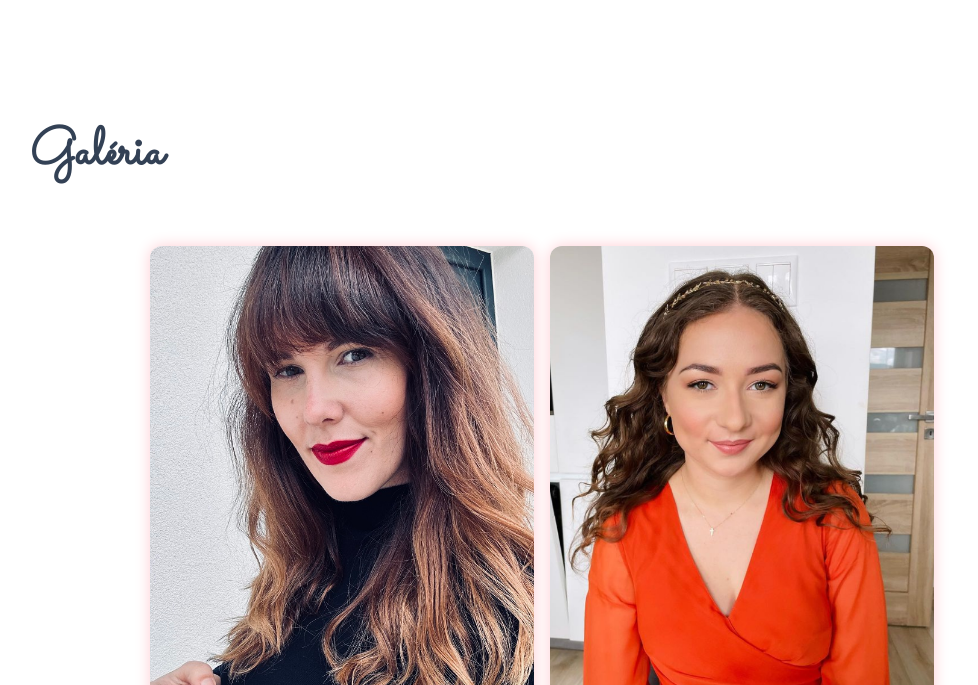
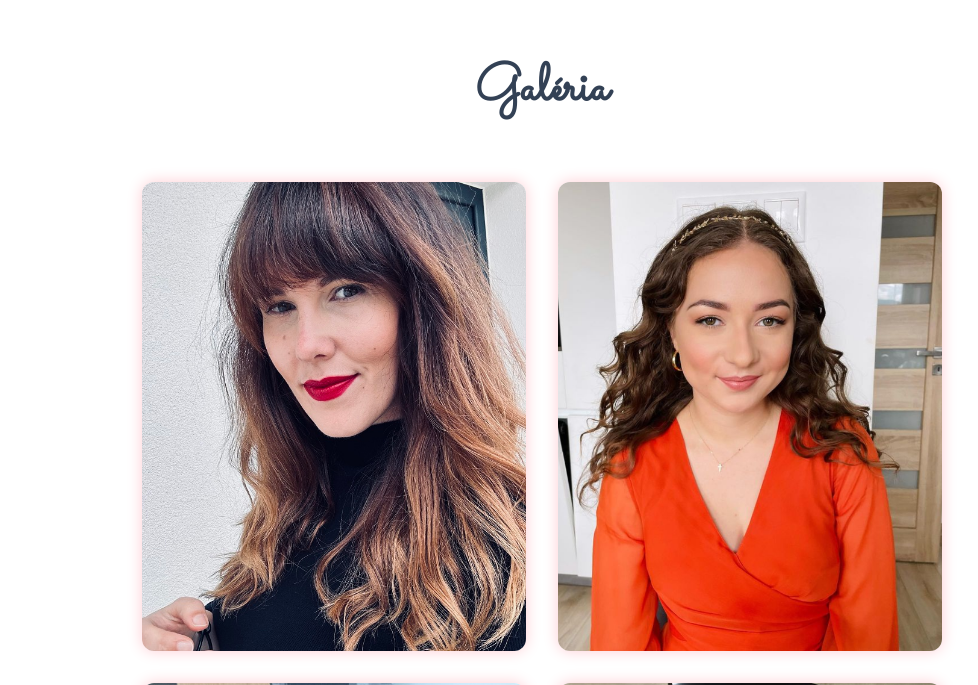
Before and after one commit to antschernay/ivyrup-portfolio, a React (Create React App) app: page / in a window 1280 px wide. Shown: the part 3255-3940 px from the top of the page, without its empty margins (98-1076 px from the left). Built offline with nearby package versions, Linux system fonts and the light colour scheme.

Commit message:
Update Reviews.jsx

```diff
--- a/src/components/Reviews.jsx
+++ b/src/components/Reviews.jsx
@@ -11,10 +11,10 @@ const Reviews = ({t}) => {
 
     return (
 
-          <section className="flex  items-center justify-center py-32" id='gallery'>
+            <section className="flex  items-center justify-center py-16" id='gallery'>
             <div className="w-4/5">
-              <h1 className="text-4xl place-self-start font-bold text-slate-700">{t('gallery')}</h1>
-              <div className="flex flex-wrap justify-center text-xl text-slate-800 pt-16 items-center">
+              <h1 className="text-4xl text-center font-bold text-slate-700">{t('gallery')}</h1>
+              <div className="flex flex-wrap justify-center gap-4 text-xl text-slate-800 pt-16 items-center">
 
                 <div className=" w-96 shadow-md shadow-rose-200 rounded-xl m-2 overflow-hidden">
                   <img src={model1} alt='a woman with make up' className='rounded-md hover:transform hover:scale-115 duration-500 cursor-pointer'/>
```
